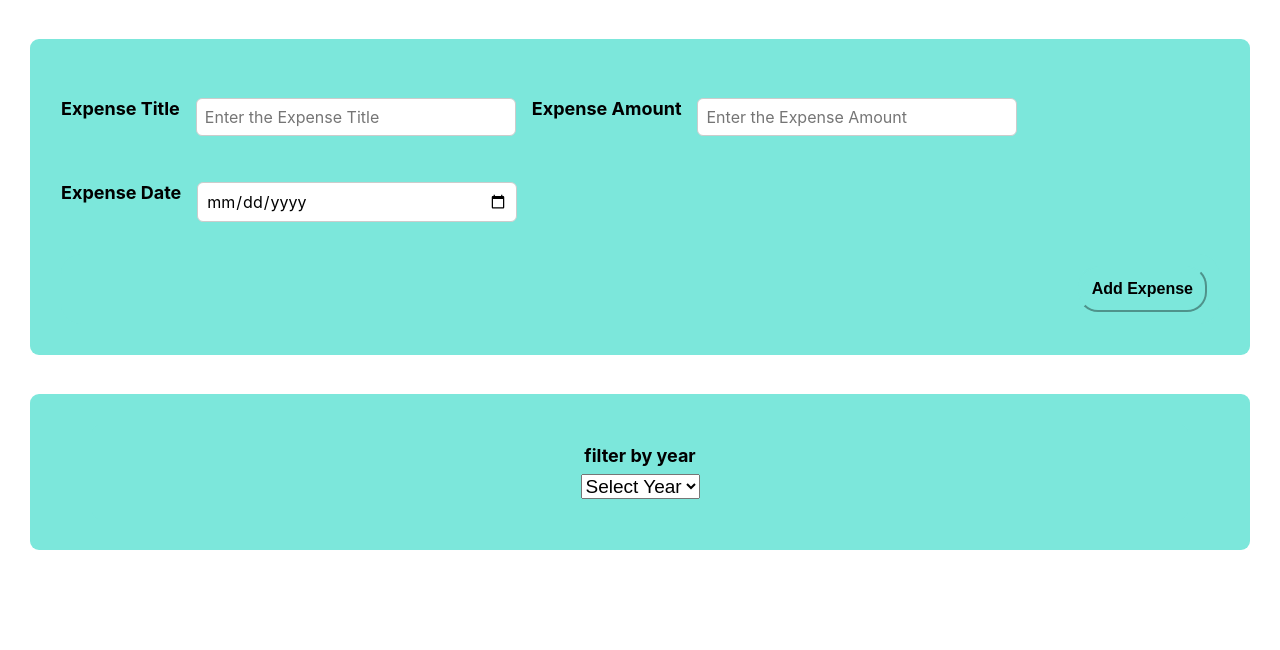
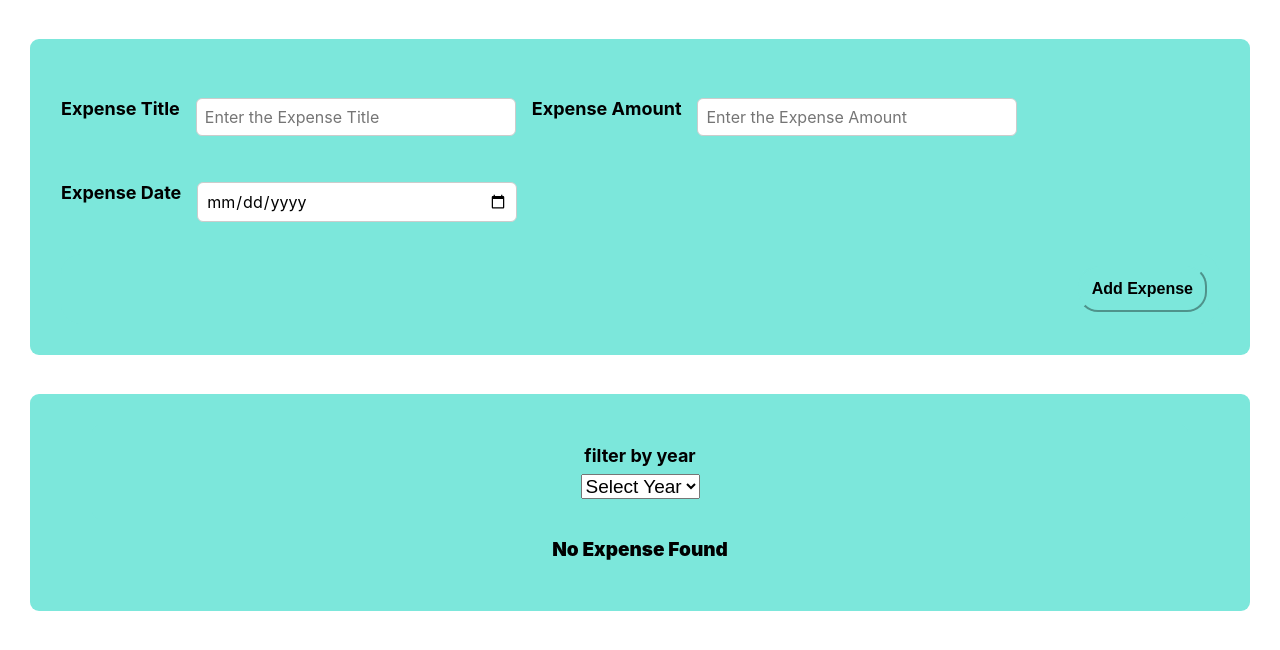
Before and after one commit to shiwani295/ReactExpenseTracker, a React (Create React App) app: page / in a window 1280 px wide. Shown: the top 650 px of the page. Built offline with nearby package versions, Linux system fonts and the light colour scheme.

Commit message:
Consition rendring

```diff
--- a/src/Components/ExpenseItem.css
+++ b/src/Components/ExpenseItem.css
@@ -69,6 +69,12 @@
     font-size: 1.5rem;
     font-weight: bold;
 }
+/*error message*/
+.ExpErrfound{
+font-size: 19px;
+text-align: center;
+font-weight: 900;
+}
 /* date expense block end */
 @media (min-width: 580px) {
     .expense-item__description {
--- a/src/Components/ExpenseItem.js
+++ b/src/Components/ExpenseItem.js
@@ -13,16 +13,10 @@ function ExpenseItem(props) {
   const filteredExpense = props.ExpData.filter((selectedYear) => {
     return selectedYear.date.getFullYear().toString() === filteredYear;
   });
-  return (
-    <>
-      {props.ExpData.length > 0 && (
-        <div className="Parent-div">
-          <ExpFilter
-            selected={filteredYear}
-            onChangeFilter={filterChangeHandler}
-          />
-          {filteredExpense.map((item) => {
-            console.log(item);
+  ///
+  let expenseContent = <p className="ExpErrfound"> No Expense Found </p>;
+  if (filteredExpense.length > 0) {
+    expenseContent = filteredExpense.map((item) => {
       const year = item.date.getFullYear();
       const Month = item.date.toLocaleDateString("en-US", {
         month: "long",
@@ -40,7 +34,18 @@ function ExpenseItem(props) {
           ;
         </>
       );
-          })}
+    });
+  }
+  ////
+  return (
+    <>
+      {props.ExpData.length > 0 && (
+        <div className="Parent-div">
+          <ExpFilter
+            selected={filteredYear}
+            onChangeFilter={filterChangeHandler}
+          />
+          {expenseContent}
         </div>
       )}
     </>
```
Lines whose indentation alone changed are shown as unchanged.
